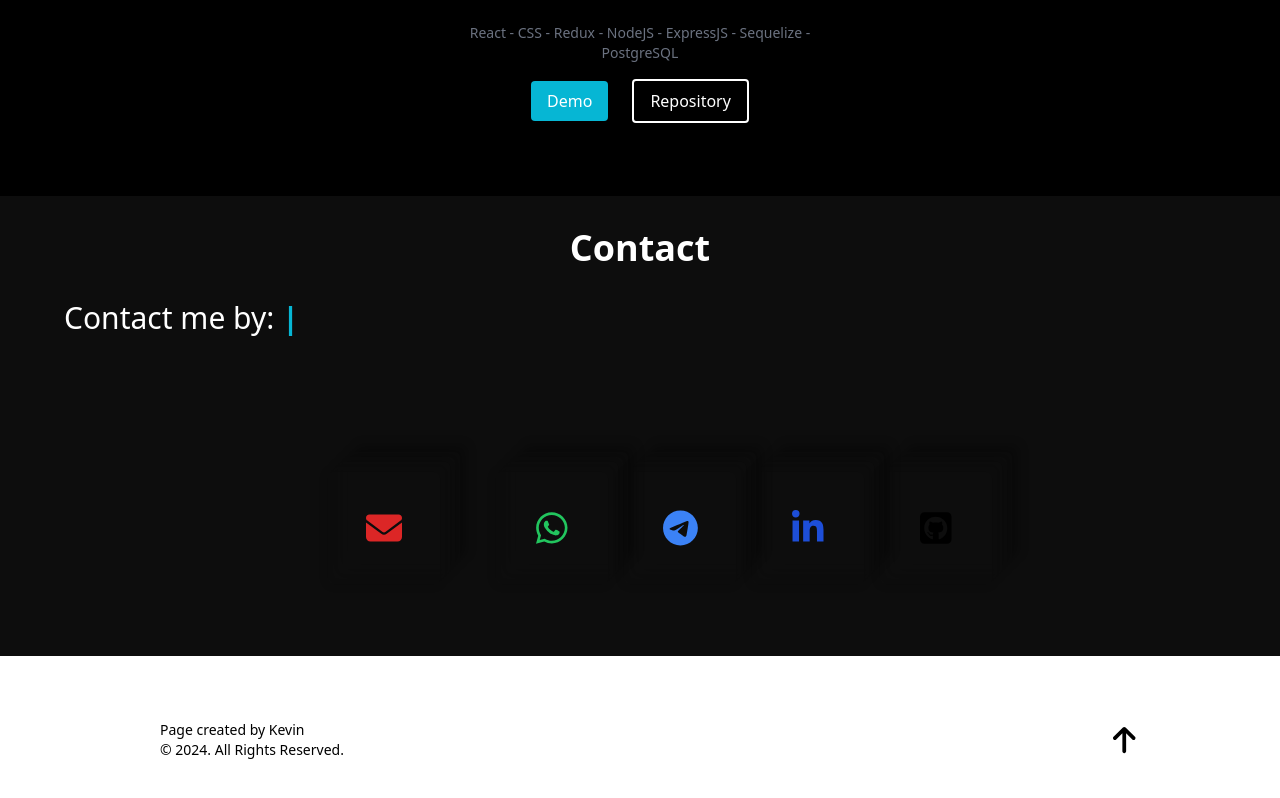
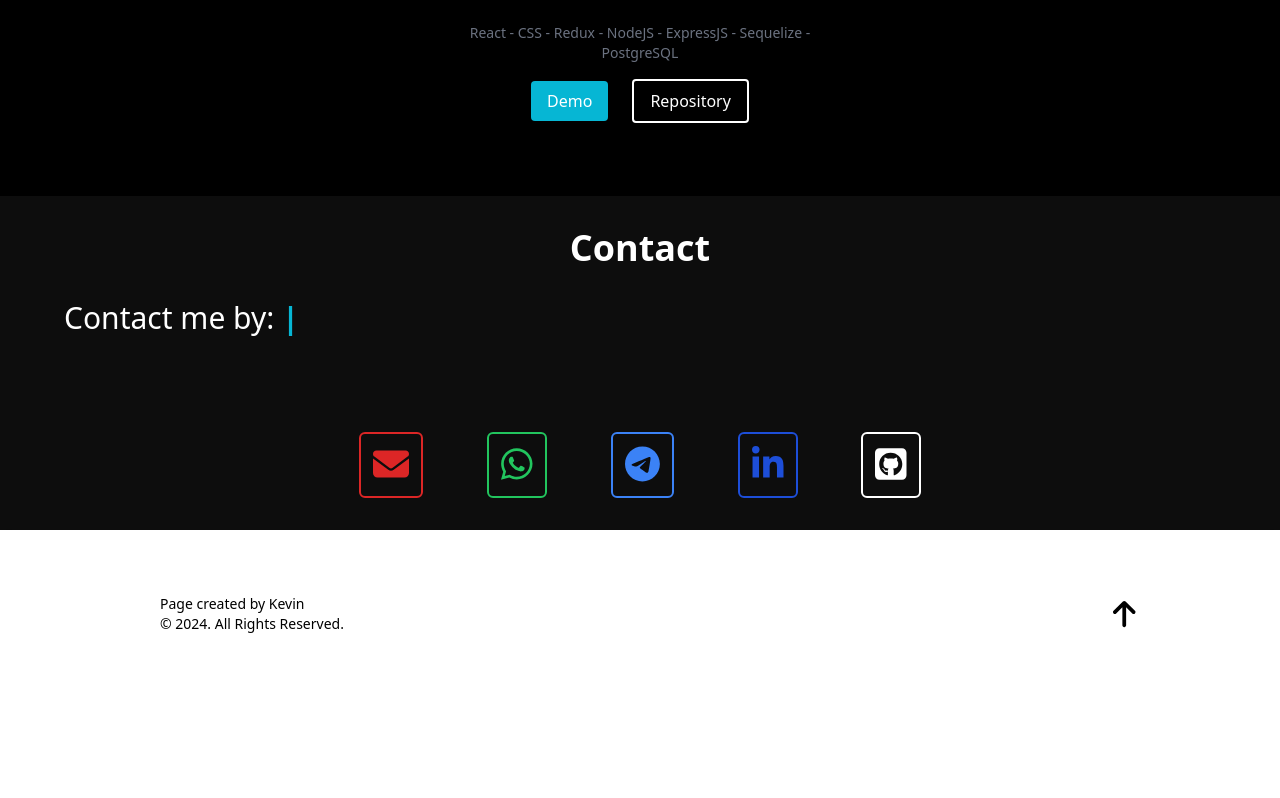
Before and after one commit to kevinmsavsani/portfolio, a React (Vite) app: page / in a window 1280 px wide. Shown: the part 1998-2796 px from the top of the page. After the commit the page ends 2696 px from the top, so only its background shows below. Built offline with nearby package versions, Linux system fonts and the light colour scheme.

Commit message:
updated contact

```diff
--- a/src/components/ContactSection.tsx
+++ b/src/components/ContactSection.tsx
@@ -42,35 +42,42 @@ const ContactSection: React.FC = () => (
       </span>
     </h3>
 
-    <div className="flex flex-wrap justify-center mt-24 space-x-4">
+    <div className="flex flex-wrap justify-center mt-24 gap-16">
       {contactLinks.map(({ href, iconClass, label, colorClass }, index) => (
         <a
           key={index}
           href={href}
           target="_blank"
           rel="noopener noreferrer"
-          className="relative block m-10 text-white transform transition-transform hover:rotate-[-35deg] hover:skew-y-[20deg] group"
+          className="relative block text-white transform transition-transform group"
           data-aos="zoom-in"
         >
           <div
-            className={`relative w-28 h-28 ${colorClass} flex items-center justify-center transform transition-transform duration-300 group-hover:translate-y-[-10px] group-hover:translate-x-[10px] group-hover:rotate-[5deg] group-hover:shadow-lg group-hover:shadow-black`}
+            className={`relative ${colorClass} flex items-center justify-center transform transition-transform duration-300 group-hover:rotate-[-35deg] group-hover:skew-y-[20deg]`}
           >
-            {[...Array(5)].map((_, idx) => (
-              <span
-                key={idx}
-                className="absolute inset-0 w-full h-full border-3 border-current rounded-md transition-transform duration-300"
-                style={{
-                  transform: `translate(${idx * 5}px, ${-idx * 5}px)`,
-                  boxShadow: `${idx * 2}px ${
-                    -idx * 2
-                  }px 10px rgba(0, 0, 0, 0.2)`,
-                }}
-              ></span>
-            ))}
-            <FontAwesomeIcon icon={iconClass} className="text-4xl" />
-            <div className="absolute left-1/2 bottom-[-10px] transform -translate-x-1/2 text-2xl font-semibold opacity-0 transition-opacity ease-in-out duration-300 group-hover:opacity-100">
-              {label}
+            <span
+              className={`hidden group-hover:block absolute w-16 h-16 border-2 rounded-md ${colorClass} translate-x-0.5 translate-y-0.5 opacity-80`}
+            />
+            <span
+              className={`hidden group-hover:block absolute w-16 h-16 border-2 rounded-md ${colorClass} translate-x-1 translate-y-1 opacity-60`}
+            />
+            <span
+              className={`hidden group-hover:block absolute w-16 h-16 border-2 rounded-md ${colorClass} translate-x-1.5 translate-y-1.5 opacity-40`}
+            />
+            <span
+              className={`hidden group-hover:block absolute w-16 h-16 border-2 rounded-md ${colorClass} translate-x-2 translate-y-2 opacity-20`}
+            />
+            <div className={`border-2 rounded-md p-3 ${colorClass}`}>
+              <FontAwesomeIcon
+                icon={iconClass}
+                className={`text-4xl ${colorClass}`}
+              />
             </div>
+          </div>
+          <div
+            className={`absolute left-1/2 bottom-[-40px] transform -translate-x-1/2 text-lg font-semibold opacity-0 transition-opacity ease-in-out duration-300 group-hover:opacity-100 ${colorClass}`}
+          >
+            {label}
           </div>
         </a>
       ))}
@@ -107,7 +114,7 @@ const contactLinks = [
     href: 'https://github.com/kevinmsavsani/',
     iconClass: faGithubSquare,
     label: 'GitHub',
-    colorClass: 'text-black border-black hover:shadow-black',
+    colorClass: 'text-white border-white hover:shadow-white',
   },
 ];
 
```
